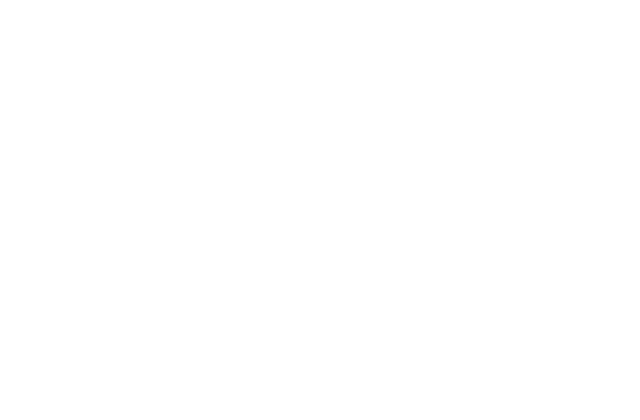
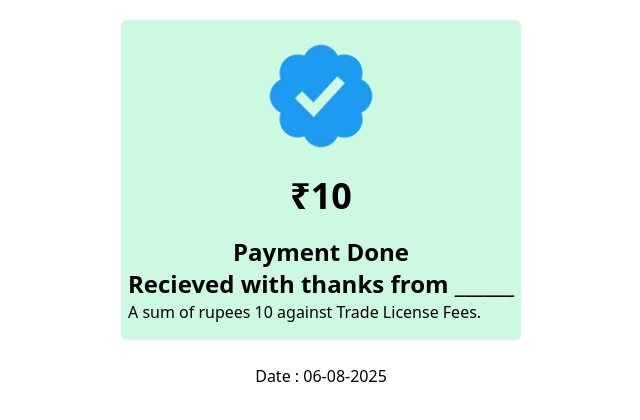
Before and after one commit to Shivvy-The-Coder/RentalGOV, a React (Vite) app in the folder client/: page /paymentStatus in a window 1280 px wide. Before the commit this address had no page. Shown: the top 420 px of the page, without its empty margins (319-959 px from the left). Built offline with nearby package versions, Linux system fonts and the light colour scheme.

Commit message:
qr payment section has been updated

```diff
--- a/client/src/App.jsx
+++ b/client/src/App.jsx
@@ -3,6 +3,7 @@ import LandingPage from './pages/LandingPage';
 import { BrowserRouter,Routes , Route } from 'react-router';
 import UnitForm from './pages/UnitForm';
 import PaymentSection from './pages/PaymentSection';
+import PaymentStatus from './pages/PaymentStatus';
 const App = () => {
   return (
     <BrowserRouter>
@@ -10,6 +11,7 @@ const App = () => {
         <Route path="/" element={<LandingPage/>}/>
         <Route path="/form" element={<UnitForm/>}/>
         <Route path="/payment" element={<PaymentSection/>}/>
+        <Route path="/paymentStatus" element={<PaymentStatus/>}/>
     </Routes>
     </BrowserRouter>
   )
--- a/client/src/assets/assets.js
+++ b/client/src/assets/assets.js
@@ -4,6 +4,8 @@ import BHIM from "./BHIM.png"
 import Gpay from "./Gpay.png"
 import AmazonPay from "./AmazonPay.png"
 import Paytm from "./Paytm.png"
+import PaymentTick from "./PaymentTick.png"
+import QR from "./QR.jpg"
 
 export const assets ={
     NationalEmblem,
@@ -11,5 +13,7 @@ export const assets ={
     BHIM,
     Gpay,
     AmazonPay,
-    Paytm
+    Paytm,
+    QR,
+    PaymentTick
 };
--- a/client/src/pages/LandingPage.jsx
+++ b/client/src/pages/LandingPage.jsx
@@ -14,6 +14,7 @@ const LandingPage = () => {
 
     if (username.trim() && password.trim()) {
       navigate("/form");
+      console.log(username,password);
     } else {
       alert("Please enter both Username and Password");
     }
@@ -54,7 +55,6 @@ const LandingPage = () => {
                 className="mt-1 w-full px-4 py-2 border border-gray-300 rounded-md shadow-sm focus:ring-2 focus:ring-[#0070c0] focus:outline-none"
                 placeholder="Enter username/Ph.no"
               />
-              {console.log(username)};
             </div>
             <div>
               <label className="block text-sm font-medium text-gray-700">
@@ -67,7 +67,6 @@ const LandingPage = () => {
                 className="mt-1 w-full px-4 py-2 border border-gray-300 rounded-md shadow-sm focus:ring-2 focus:ring-[#0070c0] focus:outline-none"
                 placeholder="Enter password"
               />
-              {console.log(password)};
             </div>
             <div className="flex items-center justify-between">
               <label className="flex items-center text-sm text-gray-600">
--- a/client/src/pages/PaymentSection.jsx
+++ b/client/src/pages/PaymentSection.jsx
@@ -1,13 +1,15 @@
 import React, { useState } from "react";
 import Navbar from "../components/Navbar";
 import { assets } from "../assets/assets";
+import { useNavigate } from "react-router-dom";
+const PaymentPage = () => {
+  // const [selectedMethod, setSelectedMethod] = useState("Card Payment");
+  const [selectedMethod, setSelectedMethod] = useState("UPI / QR Code");
 
-const PaymentPage = () => {
-  const [selectedMethod, setSelectedMethod] = useState("Card Payment");
-
+  const navigate = useNavigate();
   const paymentOptions = [
+    { id: "UPI / QR Code", label: "UPI / QR Code", icon: "📱" },
     { id: "Card Payment", label: "Card Payment", icon: "💳" },
-    { id: "UPI / QR Code", label: "UPI / QR Code", icon: "📱" },
     { id: "Net Banking", label: "Net Banking", icon: "🏦" },
     { id: "PayTM", label: "PayTM", icon: assets.Paytm , isImage:true },
     { id: "Google Pay", label: "Google Pay", icon: assets.Gpay ,isImage:true },
@@ -18,6 +20,7 @@ const PaymentPage = () => {
   ];
 
   return (
+
     <div className="min-h-screen bg-gray-50">
       <Navbar/>
       <div className="max-w-7xl mx-auto px-4 sm:px-6 lg:px-8 py-8">
@@ -90,6 +93,18 @@ const PaymentPage = () => {
 
               <div className="p-6">
                 <div className="space-y-6">
+                  {selectedMethod === "UPI / QR Code" && (
+                    <div>
+                      <div className="flex justify-center flex-col items-center">
+                        <p className="mt-2 text-xs text-gray-500">
+                        Scan the following QR Code
+                      </p>
+                      <img src={assets.QR} alt="" className="w-42 h-42"/>
+                      </div>
+                    </div>
+                  )}
+
+
                   {selectedMethod === "Card Payment" && (
                     <div className="space-y-4">
                       <div>
@@ -145,22 +160,7 @@ const PaymentPage = () => {
                       </div>
                     </div>
                   )}
-                  {selectedMethod === "UPI / QR Code" && (
-                    <div>
-                      <label className="block text-sm font-medium text-gray-700 mb-2">
-                        UPI ID *
-                      </label>
-                      <input
-                        type="text"
-                        placeholder="yourname@upi (e.g., john@paytm, user@gpay)"
-                        className="w-full px-4 py-3 border border-gray-300 rounded-md focus:ring-2 focus:ring-blue-500 focus:border-blue-500 transition-colors"
-                        required
-                      />
-                      <p className="mt-2 text-xs text-gray-500">
-                        Enter your registered UPI ID to proceed with payment
-                      </p>
-                    </div>
-                  )}
+
 
                   {selectedMethod === "Net Banking" && (
                     <div>
@@ -243,6 +243,7 @@ const PaymentPage = () => {
 
                   <div className="pt-4">
                     <button
+                      onClick={() => navigate("/paymentStatus")}
                       type="submit"
                       className="w-full bg-green-600 hover:bg-green-700 text-white py-4 px-6 rounded-md font-semibold text-lg transition-colors duration-200 focus:ring-4 focus:ring-green-200 focus:outline-none"
                     >
--- /dev/null
+++ b/client/src/pages/PaymentStatus.jsx
@@ -0,0 +1,30 @@
+import React from 'react'
+import { assets } from '../assets/assets';
+const PaymentStatus = () => {
+  return (
+    <div className='w-full'>
+            <div className='mx-auto w-[25rem] h-[40vh] bg-green-400/20 mt-5 flex flex-col rounded-md'>
+
+                <div className='mx-auto mt-4'><img src={assets.PaymentTick} alt=""
+                           className='h-30 w-30' /></div>
+                <div className='mx-auto my-5'>
+                    <h1 className='text-4xl font-bold text-black'>₹10 </h1>
+                </div>
+                <div className='mx-auto'>
+                    <h1 className='text-2xl font-bold text-black'>Payment Done </h1>
+                </div>
+                <div className='mx-auto'>
+                    <h1 className='text-2xl font-bold text-black'>Recieved with thanks from ______ </h1>
+                    <p>A sum of rupees 10 against Trade License Fees.</p>
+                </div>
+
+                <div className='mt-10 mx-auto'>
+                        <p>Date : 06-08-2025</p>
+                </div>
+
+            </div>
+    </div>
+  )
+}
+
+export default PaymentStatus;
```
Also changed, not shown: client/src/assets/PaymentTick.png (added), client/src/assets/QR.jpg (added).
